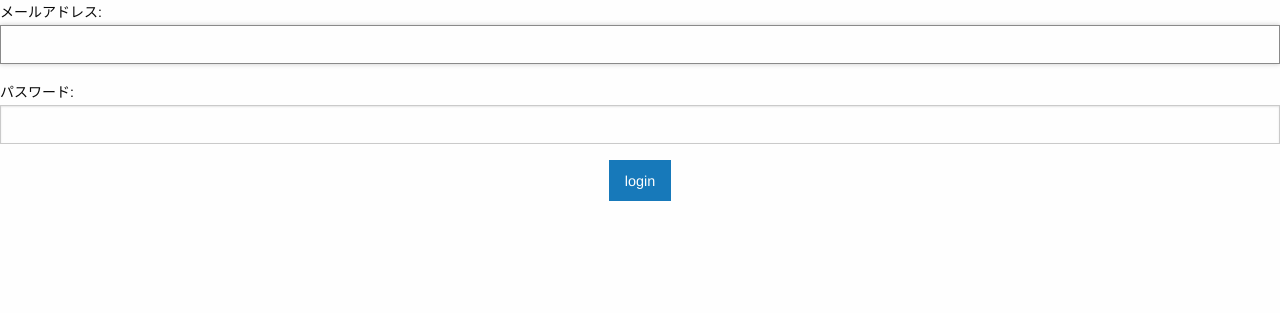
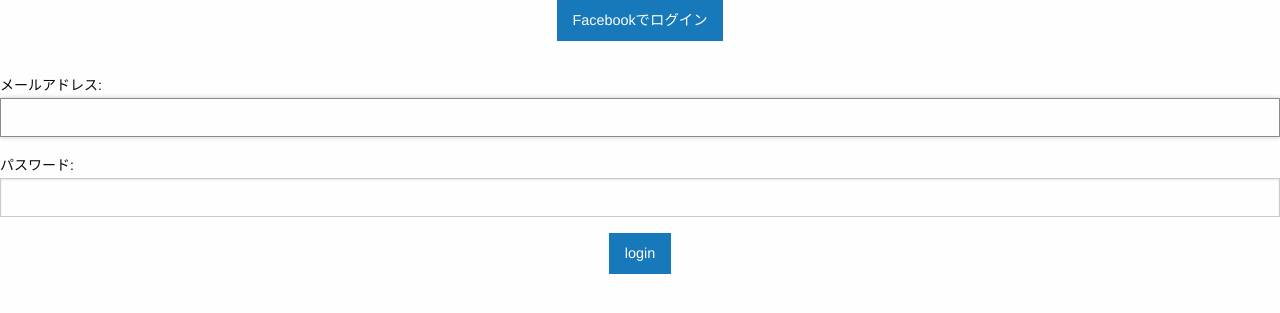
Before and after one commit to anybirth/enybank_web_sketch, a Django app: page /accounts/login/ in a window 1280 px wide. Shown: the top 313 px of the page. Run offline with Django 3.2, Linux system fonts and the light colour scheme; some libraries are stand-ins or nearby versions.

Commit message:
Add page login/facebook

```diff
--- a/accounts/templates/accounts/login.html
+++ b/accounts/templates/accounts/login.html
@@ -2,6 +2,8 @@
 {% block title %}{% endblock %}
 {% load static %}
 {% block content %}
+
+<p class="text-center"><a href="{% url 'social:begin' 'facebook' %}" class="button">Facebookでログイン</a></p>
 
 <form action="" method="post">
   {{ form }}
--- a/accounts/templates/accounts/signup.html
+++ b/accounts/templates/accounts/signup.html
@@ -2,6 +2,8 @@
 {% block title %}{% endblock %}
 {% load static %}
 {% block content %}
+
+<p class="text-center"><a href="{% url 'social:begin' 'facebook' %}" class="button">Facebookでログイン</a></p>
 
 <form action="" method="post">
   {{ form }}
--- a/enybank_web/urls.py
+++ b/enybank_web/urls.py
@@ -18,6 +18,7 @@ from django.urls import path, include
 
 urlpatterns = [
     path('admin/', admin.site.urls),
+    path('', include('social_django.urls')),
     path('', include('main.urls')),
     path('accounts/', include('accounts.urls')),
 ]
```
